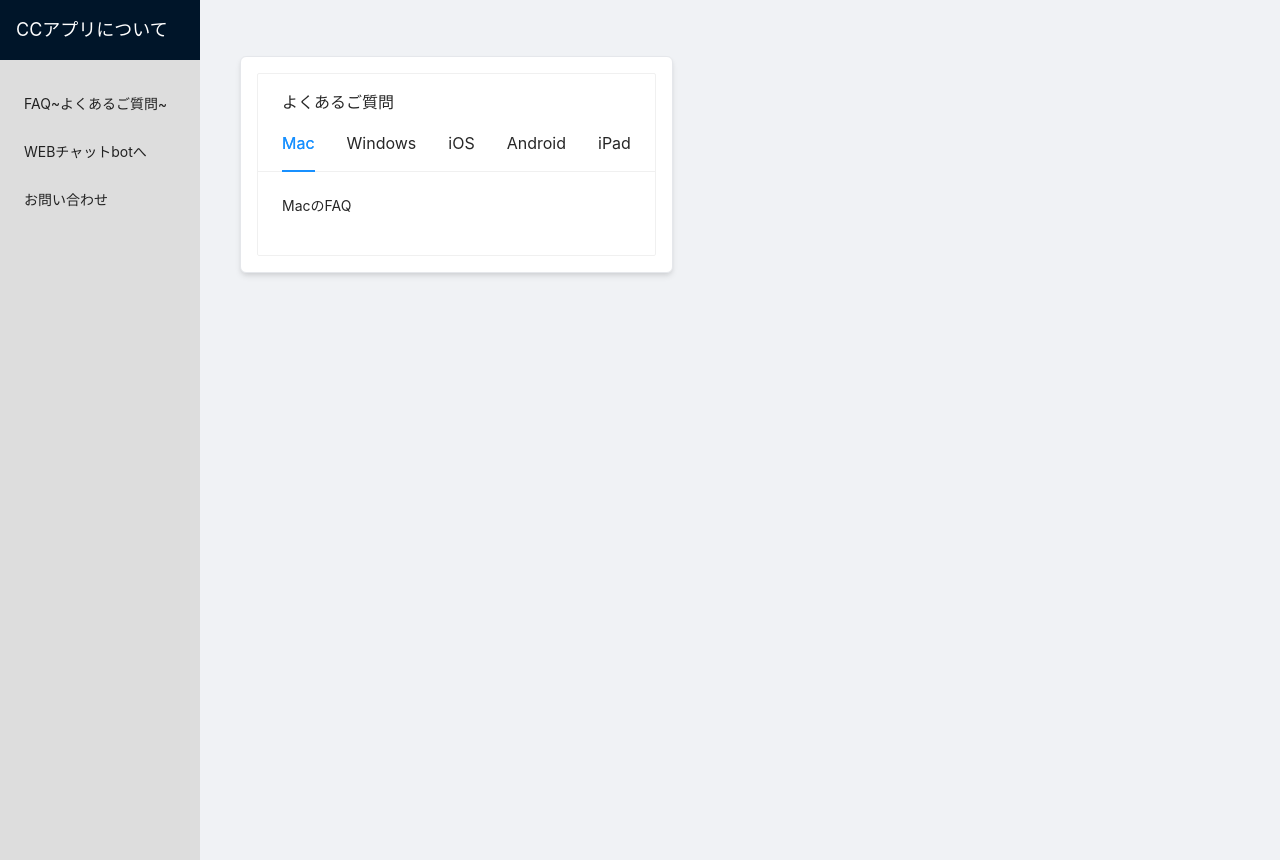
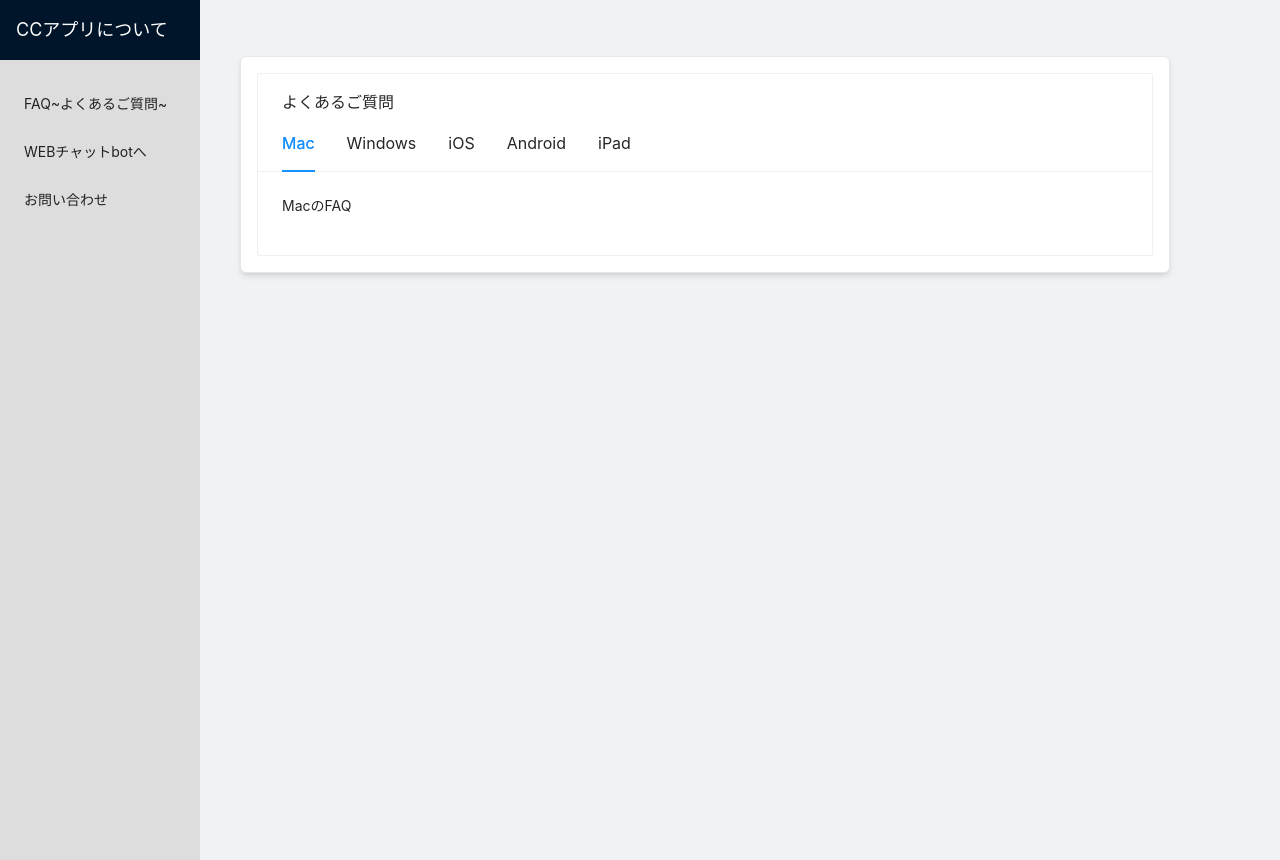
Before and after one commit to kosuke-17/contact-web, a Next.js app: page /frequentlyQuestionsCard in a window 1280 px wide. Built offline with nearby package versions, Linux system fonts and the light colour scheme.

Commit message:
Cardのwidthを変更

```diff
--- a/src/components/FrequentlyQuestionsCard/index.jsx
+++ b/src/components/FrequentlyQuestionsCard/index.jsx
@@ -46,7 +46,7 @@ const FrequentlyQuestionsCard = () => {
   return (
     <div>
       <Card
-        style={{ width: '100%' }}
+        style={{ width: '896px' }}
         title="よくあるご質問"
         tabList={tabList}
         activeTabKey={device}
```
